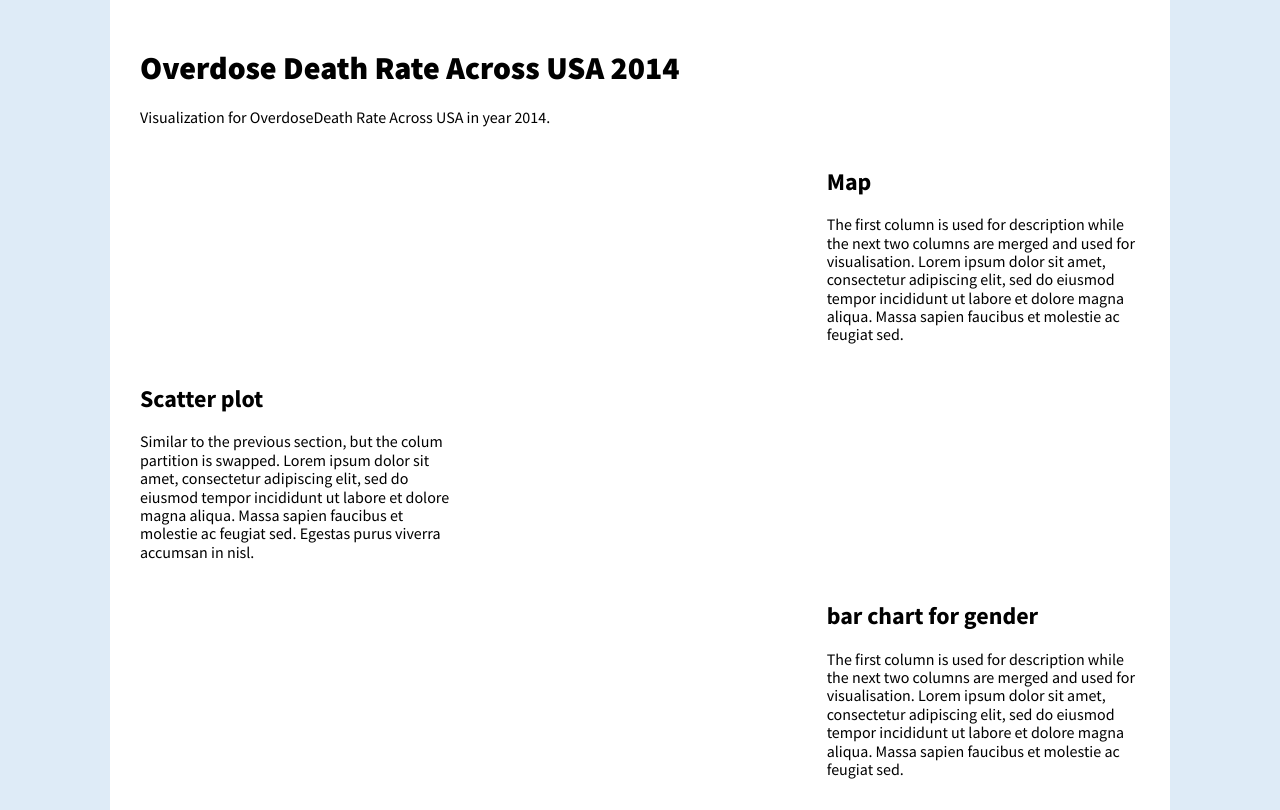
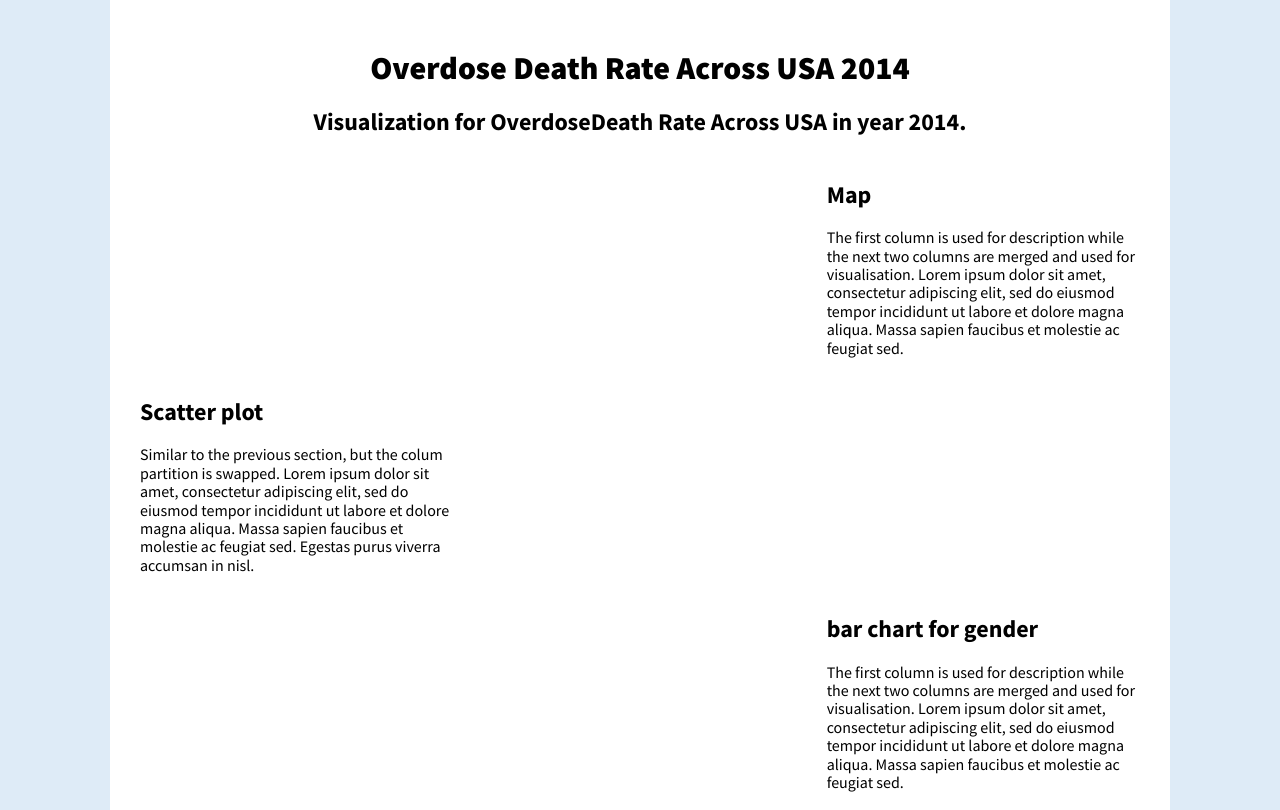
Before and after one commit to XinYun2020/FIT3179, a plain HTML site: page A2/index.html in a window 1280 px wide. Shown: the top 810 px of the page. Drawn offline with nearby package versions, Linux system fonts and the light colour scheme; a script that the page names is missing.

Commit message:
Update index.html

```diff
--- a/A2/index.html
+++ b/A2/index.html
@@ -60,8 +60,9 @@
    <!-- pure grid group -->
     <div class="pure-g">
       <div class="pure-u-1-1">
-        <h1>Overdose Death Rate Across USA 2014</h1>
-        <p>Visualization for OverdoseDeath Rate Across USA in year 2014.</p>
+        <h1 style="text-align:center">Overdose Death Rate Across USA 2014</h1>
+        <h2 style="text-align:center">Visualization for OverdoseDeath Rate Across USA in year 2014.</h2>
+        <p></p>
       </div>
     </div>
   <!-- end pure grid group -->
```
